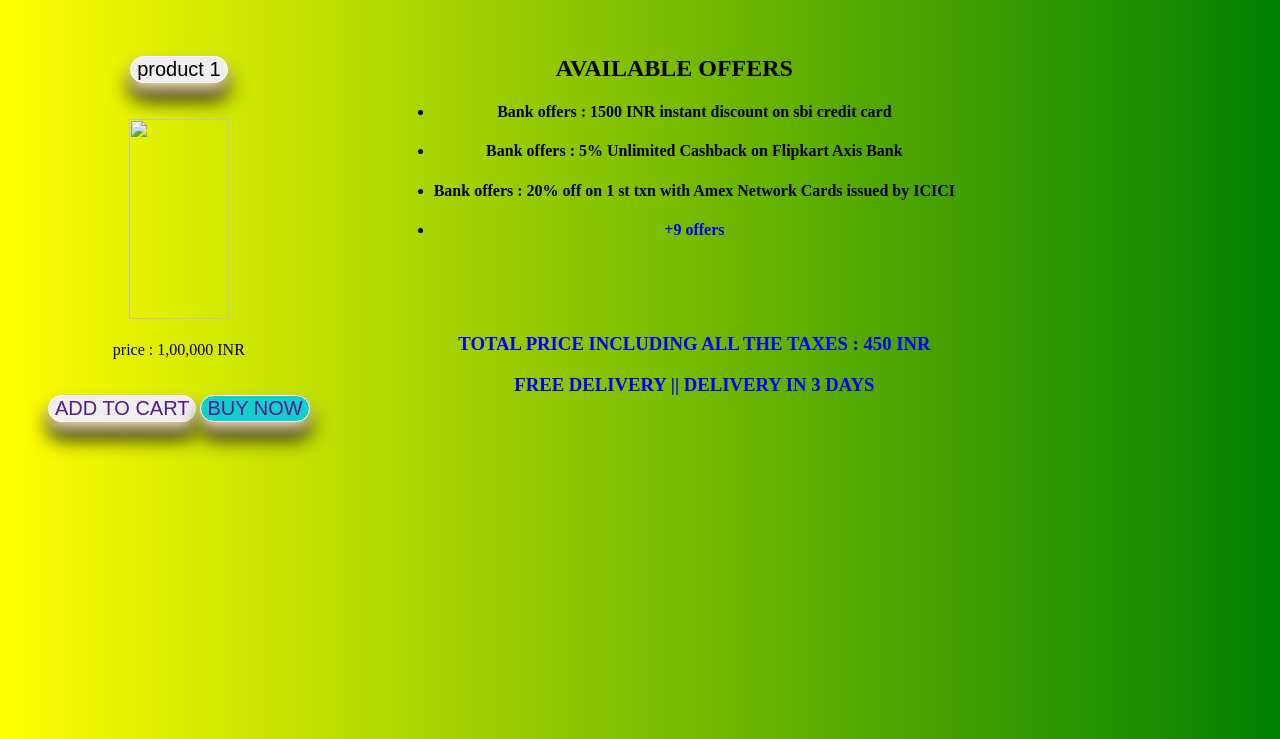
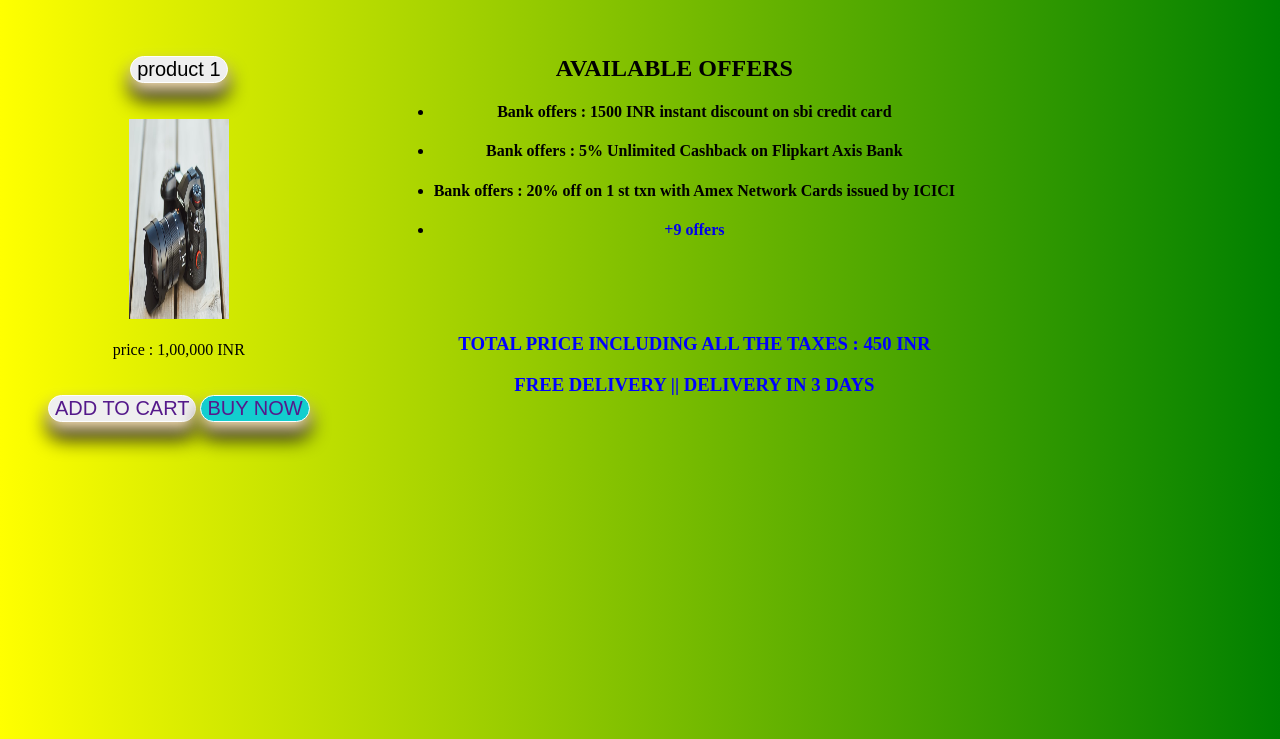
Before and after one commit to Adarsh-Mishra15/An-e-commerce-website, a plain HTML site: page product 2.html in a window 1280 px wide. Shown: the part 61-800 px from the top of the page. Drawn offline with Linux system fonts and the light colour scheme.

Commit message:
Update product 2.html

```diff
--- a/product 2.html
+++ b/product 2.html
@@ -11,7 +11,7 @@
     <h1>PRODUCT DETAILS</h1>
     <figure class="inline-block">
         <figcaption><button class="btn">product 1</button></figcaption><br><br>
-        <img src="img/product 15.jpg" width="100vw" height="200vw"><br><br>
+        <img src="product 15.jpg" width="100vw" height="200vw"><br><br>
         <figcaption>price : 1,00,000 INR</figcaption><br><br>
        <figcaption> <button class="btn"><a href=""> ADD TO CART</a></button>
         <button class="btn" id="buy"><a href="">BUY NOW</a></button></figcaption>
```
